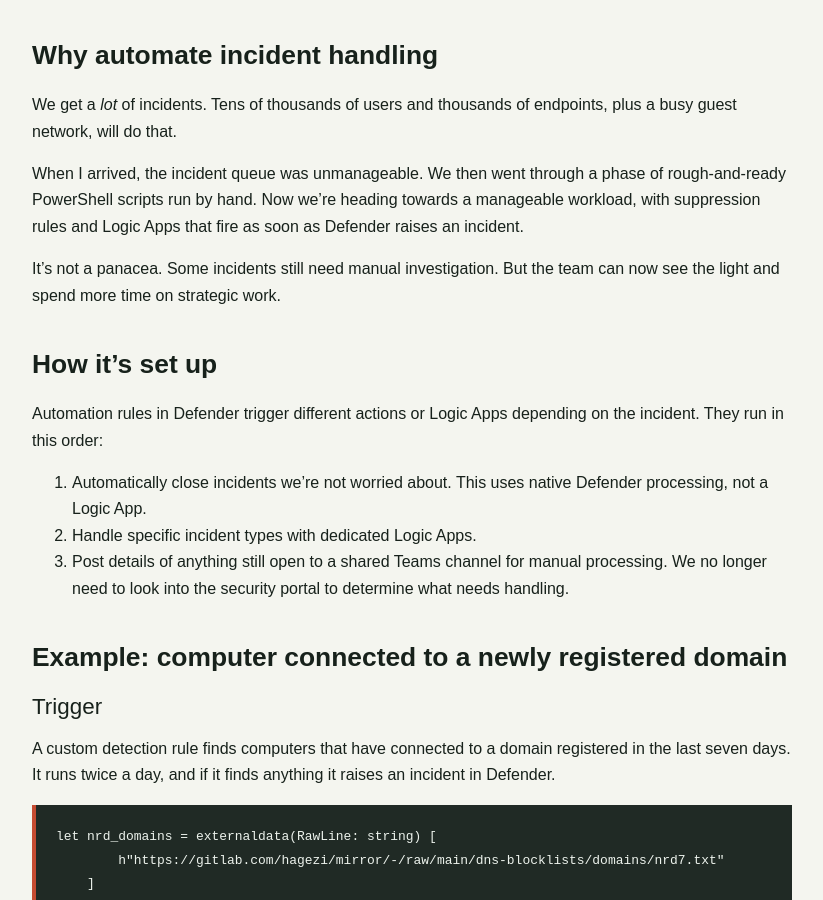
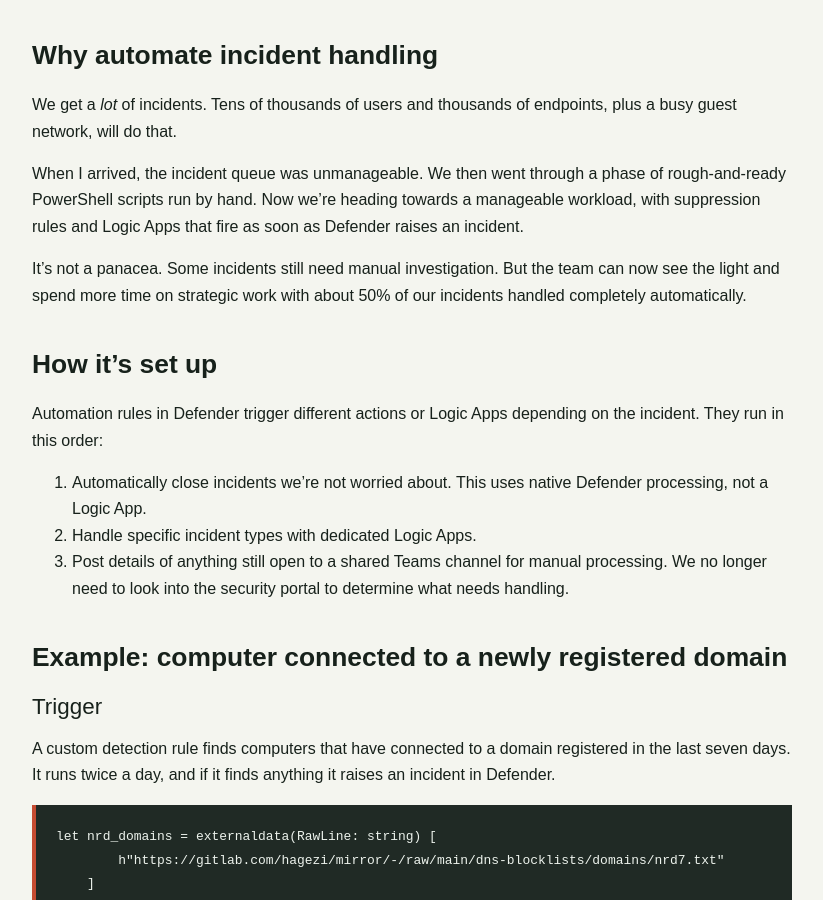
Before and after one commit to dfbr/kql_queries, a Jekyll site: the page built from docs/_posts/2026-10-31-defender-incident-automation-with-logic-apps.md, in a window 1280 px wide and 900 px high, scrolled down 498 px. Shown: the whole window, without its empty margins (128-951 px from the left). Built offline with Jekyll 4.4.1, drawn with Linux system fonts in a browser that asks for light colours; some web fonts are replaced.

Commit message:
Updated stat

```diff
--- a/docs/_posts/2026-10-31-defender-incident-automation-with-logic-apps.md
+++ b/docs/_posts/2026-10-31-defender-incident-automation-with-logic-apps.md
@@ -17,7 +17,7 @@ We get a _lot_ of incidents. Tens of thousands of users and thousands of endpoin
 
 When I arrived, the incident queue was unmanageable. We then went through a phase of rough-and-ready PowerShell scripts run by hand. Now we're heading towards a manageable workload, with suppression rules and Logic Apps that fire as soon as Defender raises an incident.
 
-It's not a panacea. Some incidents still need manual investigation. But the team can now see the light and spend more time on strategic work.
+It's not a panacea. Some incidents still need manual investigation. But the team can now see the light and spend more time on strategic work with about 50% of our incidents handled completely automatically.
 
 ## How it's set up
 
```
